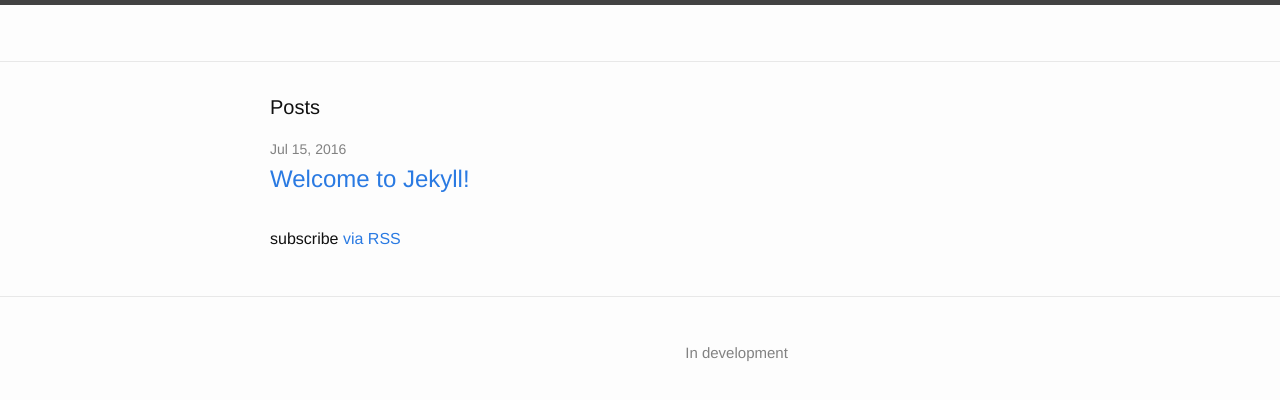
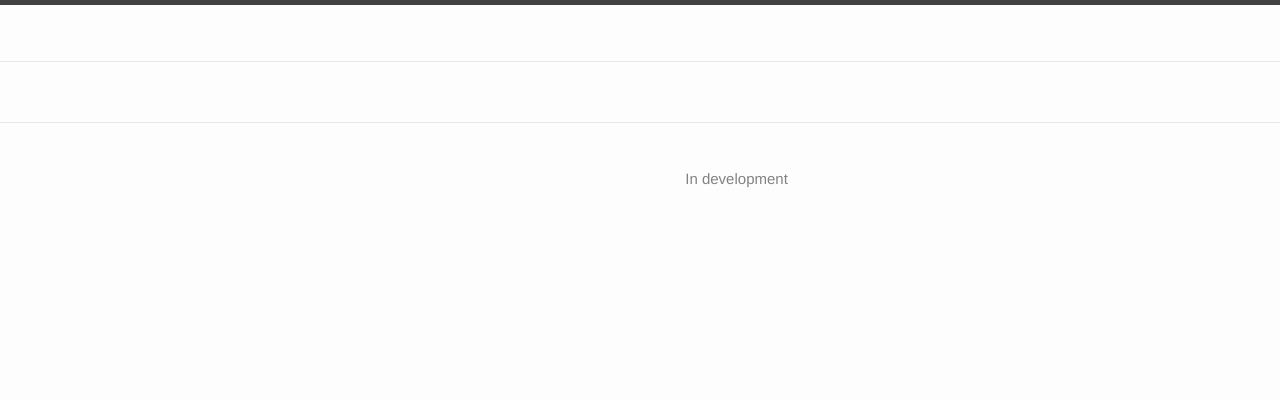
Before and after one commit to danmassarano/danmassarano.github.io, a Jekyll site: the page built from index.html, in a window 1280 px wide. Shown: the top 400 px of the page. Built offline with Jekyll 4.4.1, drawn with Linux system fonts in a browser that asks for light colours.

Commit message:
Update index.html

```diff
--- a/index.html
+++ b/index.html
@@ -4,7 +4,7 @@ layout: default
 
 <div class="home">
 
-  <h1 class="page-heading">Posts</h1>
+  <!--<h1 class="page-heading">Posts</h1>
 
   <ul class="post-list">
     {% for post in site.posts %}
@@ -18,6 +18,6 @@ layout: default
     {% endfor %}
   </ul>
 
-  <p class="rss-subscribe">subscribe <a href="{{ "/feed.xml" | prepend: site.baseurl }}">via RSS</a></p>
+  <p class="rss-subscribe">subscribe <a href="{{ "/feed.xml" | prepend: site.baseurl }}">via RSS</a></p> -->
 
 </div>
```
